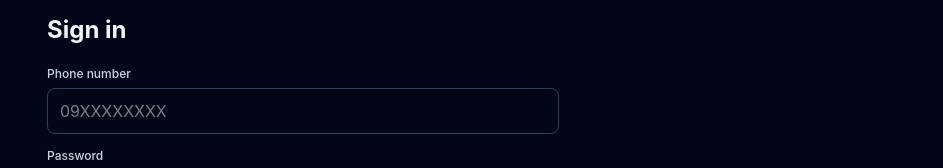
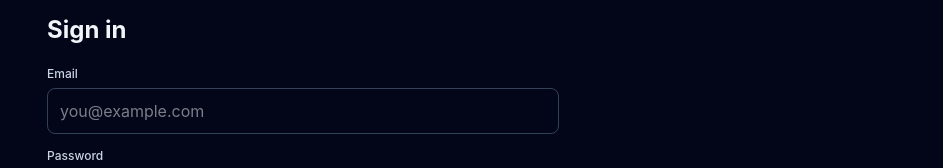
Before and after one commit to tadiosgb1/Edilbetting, a Next.js app in the folder frontend-next/: page /auth/login in a window 1280 px wide. Shown: the part 257-425 px from the top of the page, without its empty margins (337-1280 px from the left). Built offline with nearby package versions, Linux system fonts and the light colour scheme; no server answers.

Commit message:
Use email field for login form

```diff
--- a/frontend-next/src/components/auth/auth-page.tsx
+++ b/frontend-next/src/components/auth/auth-page.tsx
@@ -6,7 +6,7 @@ import { useRouter } from "next/navigation";
 import { ArrowRight, LockKeyhole, UserPlus, X } from "lucide-react";
 import { useToast } from "@/components/toast-provider";
 import { LanguageSelector, useLanguage } from "@/components/language-provider";
-import { normalizePhone, useAuthStore, type UserRole } from "@/stores/auth-store";
+import { useAuthStore, type UserRole } from "@/stores/auth-store";
 import { login, logout } from "@/services/auth.service";
 import { getApiErrorMessage } from "@/services/api-client";
 import { useApi } from "@/hooks/use-api";
@@ -35,7 +35,7 @@ export default function AuthPage({
 }: AuthPageProps) {
   const [currentMode, setCurrentMode] = useState<AuthMode>(mode);
   const [name, setName] = useState("");
-  const [phone, setPhone] = useState("");
+  const [email, setEmail] = useState("");
   const [password, setPassword] = useState("");
   const [confirmPassword, setConfirmPassword] = useState("");
   const [error, setError] = useState("");
@@ -69,19 +69,19 @@ export default function AuthPage({
     setError("");
     setBusy(true);
 
-    const normalized = normalizePhone(phone);
     try {
       if (currentMode === "register") {
         notifyError("Registration is not connected yet. Please contact the administrator to create an account.");
         return;
       }
 
-      if (!normalized || !password) {
-        notifyError("Enter your phone number and password.");
+      const normalizedEmail = email.trim().toLowerCase();
+      if (!normalizedEmail || !/^[^\\s@]+@[^\\s@]+\\.[^\\s@]+$/.test(normalizedEmail) || !password) {
+        notifyError("Enter a valid email address and password.");
         return;
       }
 
-      const authenticatedUser = await loginRequest.execute({ phone: normalized, password }, role);
+      const authenticatedUser = await loginRequest.execute({ email: normalizedEmail, password }, role);
       if (authenticatedUser.role !== role) {
         logout();
         notifyError("This account does not have access to this workspace.");
@@ -109,7 +109,7 @@ export default function AuthPage({
       <h1 className="text-2xl font-bold">{t(currentMode === "login" ? "signIn" : "createAccount")}</h1>
       <form onSubmit={submit} className="mt-5 space-y-3.5">
         {currentMode === "register" && <div><label htmlFor="auth-name" className="mb-1.5 block text-xs font-medium text-slate-300">{t("name")}</label><input id="auth-name" autoComplete="name" value={name} onChange={(event) => setName(event.target.value)} placeholder={t("yourName")} required className="w-full rounded-lg border border-slate-700 bg-slate-950 px-3 py-2.5 text-sm outline-none focus:border-[var(--auth-accent)]" /></div>}
-        <div><label htmlFor="auth-phone" className="mb-1.5 block text-xs font-medium text-slate-300">{t("phoneNumber")}</label><input id="auth-phone" type="tel" inputMode="tel" autoComplete="tel" value={phone} onChange={(event) => setPhone(event.target.value)} placeholder="09XXXXXXXX" required className="w-full rounded-lg border border-slate-700 bg-slate-950 px-3 py-2.5 text-sm outline-none focus:border-[var(--auth-accent)]" /></div>
+        <div><label htmlFor="auth-email" className="mb-1.5 block text-xs font-medium text-slate-300">{t("email")}</label><input id="auth-email" type="email" inputMode="email" autoComplete="email" value={email} onChange={(event) => setEmail(event.target.value)} placeholder="you@example.com" required className="w-full rounded-lg border border-slate-700 bg-slate-950 px-3 py-2.5 text-sm outline-none focus:border-[var(--auth-accent)]" /></div>
         <div><label htmlFor="auth-password" className="mb-1.5 block text-xs font-medium text-slate-300">{t("password")}</label><input id="auth-password" type="password" autoComplete={currentMode === "login" ? "current-password" : "new-password"} value={password} onChange={(event) => setPassword(event.target.value)} placeholder={t("password")} minLength={currentMode === "register" ? 4 : undefined} required className="w-full rounded-lg border border-slate-700 bg-slate-950 px-3 py-2.5 text-sm outline-none focus:border-[var(--auth-accent)]" /></div>
         {currentMode === "register" && <div><label htmlFor="auth-confirm" className="mb-1.5 block text-xs font-medium text-slate-300">{t("confirmPassword")}</label><input id="auth-confirm" type="password" autoComplete="new-password" value={confirmPassword} onChange={(event) => setConfirmPassword(event.target.value)} placeholder={t("repeatPassword")} required className="w-full rounded-lg border border-slate-700 bg-slate-950 px-3 py-2.5 text-sm outline-none focus:border-[var(--auth-accent)]" /></div>}
         {error && <p role="alert" className="rounded-md bg-red-500/10 px-3 py-2 text-xs text-red-300">{t(error)}</p>}
```
